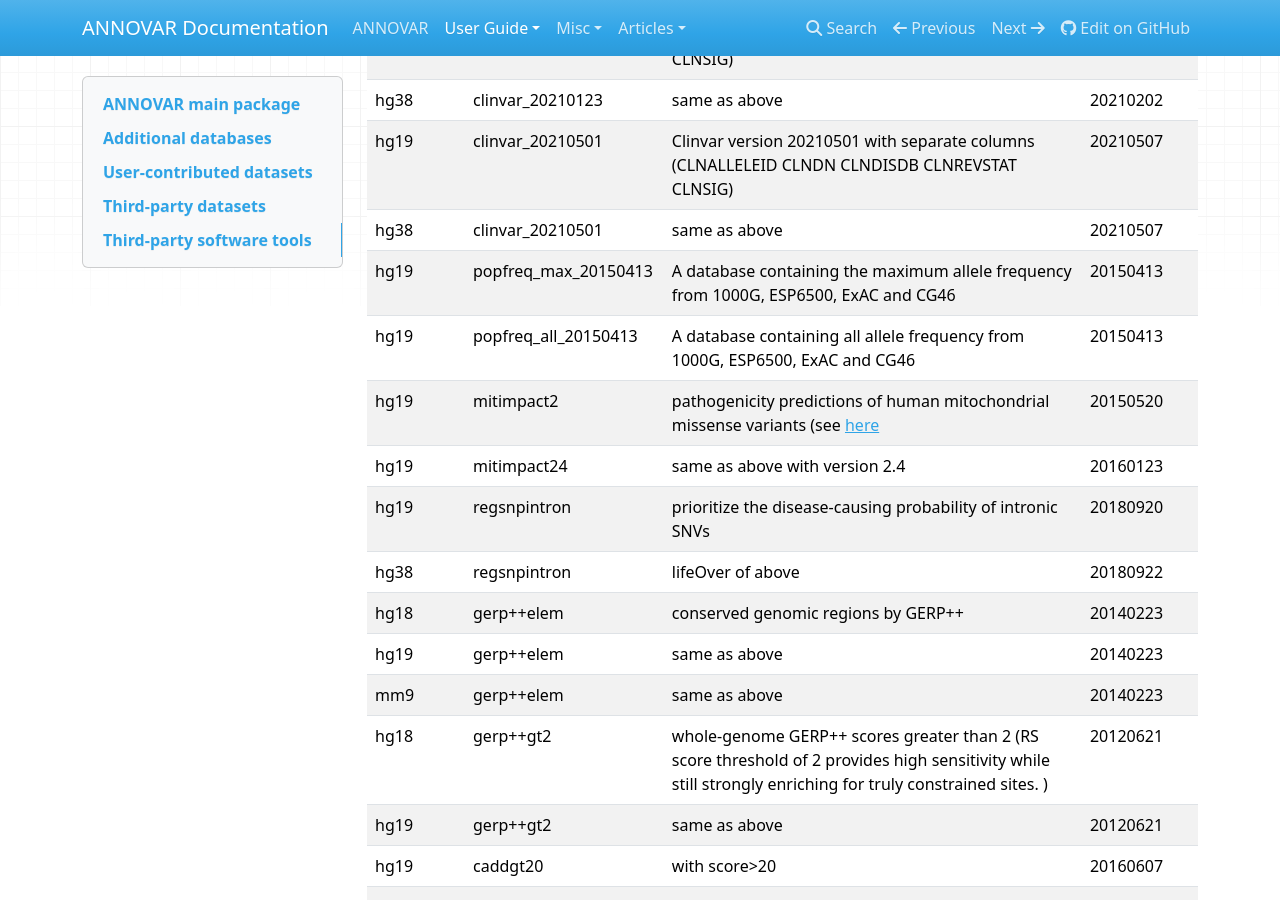
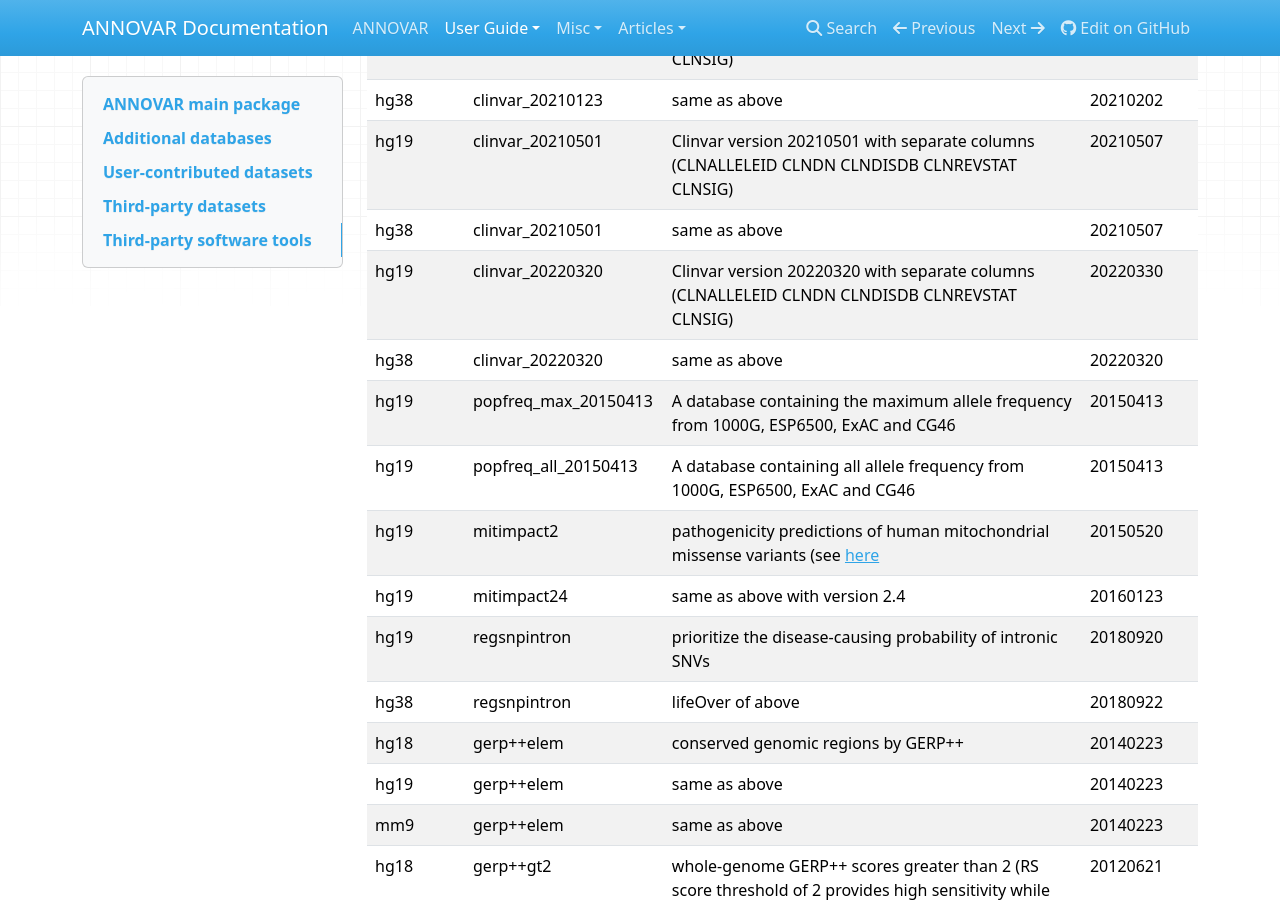
Before and after one commit to WGLab/doc-ANNOVAR, an MkDocs documentation site: the page built from docs/user-guide/download.md, in a window 1280 px wide and 900 px high, scrolled down 11084 px. Built offline with MkDocs 1.6.1, drawn with Linux system fonts in a browser that asks for light colours; nearby versions of some CDN libraries; comment, search, counter and statistics services are not loaded; old or Windows-style settings are respelled for this version of MkDocs.

Commit message:
Update download.md

```diff
--- a/docs/user-guide/download.md
+++ b/docs/user-guide/download.md
@@ -217,6 +217,8 @@ NOTE: several whole-genome databases (cadd, cadd13, fathmm, dann, eigen, gerp++,
 | hg38 | clinvar_20210123 |  same as above | 20210202 |
 | hg19 | clinvar_20210501 |  Clinvar version 20210501 with separate columns (CLNALLELEID CLNDN CLNDISDB CLNREVSTAT CLNSIG) | 20210507 |
 | hg38 | clinvar_20210501 |  same as above | 20210507 |
+| hg19 | clinvar_20220320 |  Clinvar version 20220320 with separate columns (CLNALLELEID CLNDN CLNDISDB CLNREVSTAT CLNSIG) | 20220330 |
+| hg38 | clinvar_20220320 |  same as above | 20220320 |
 | hg19 | popfreq_max_20150413 |  A database containing the maximum allele frequency from 1000G, ESP6500, ExAC and CG46 | 20150413 |
 | hg19 | popfreq_all_20150413 |  A database containing all allele frequency from 1000G, ESP6500, ExAC and CG46  | 20150413 |
 | hg19 | mitimpact2 | pathogenicity predictions of human mitochondrial missense variants (see [here](http://www.ncbi.nlm.nih.gov/m/pubmed/25516408/)  | 20150520 |
```
